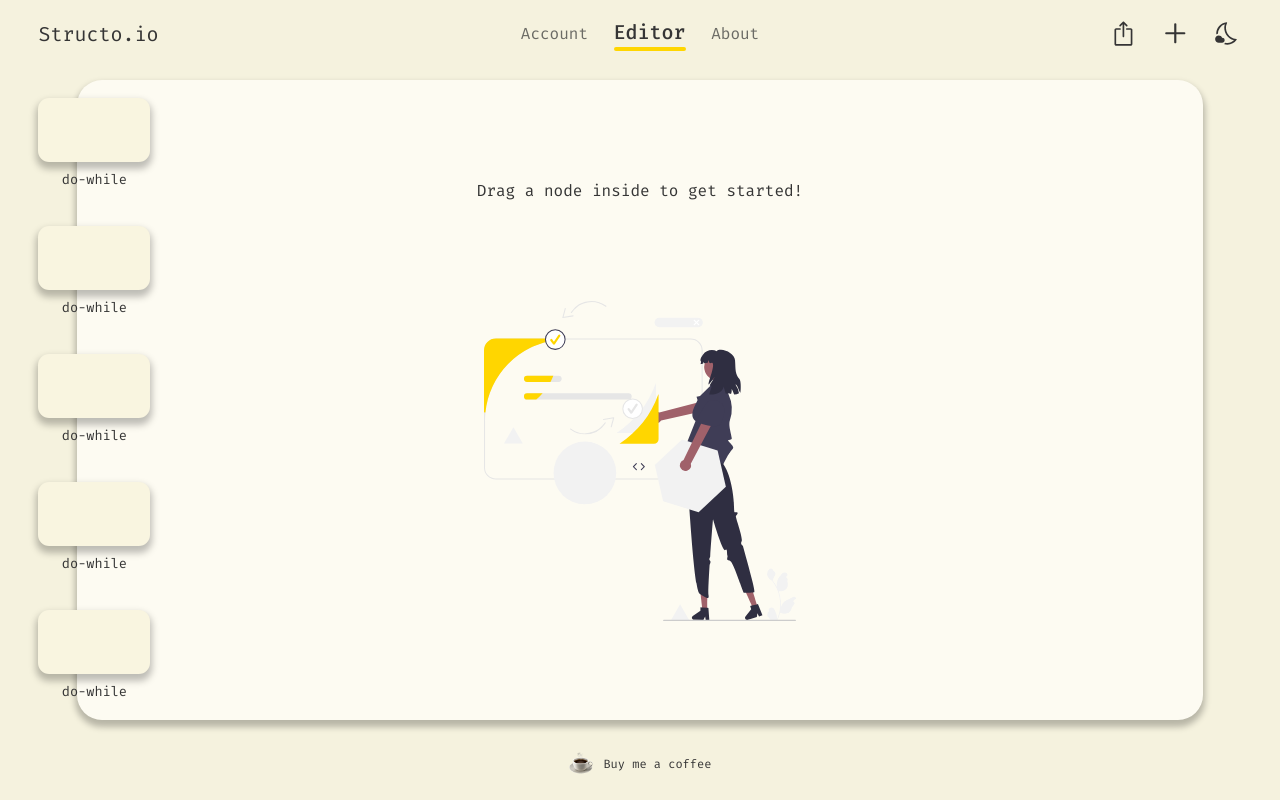
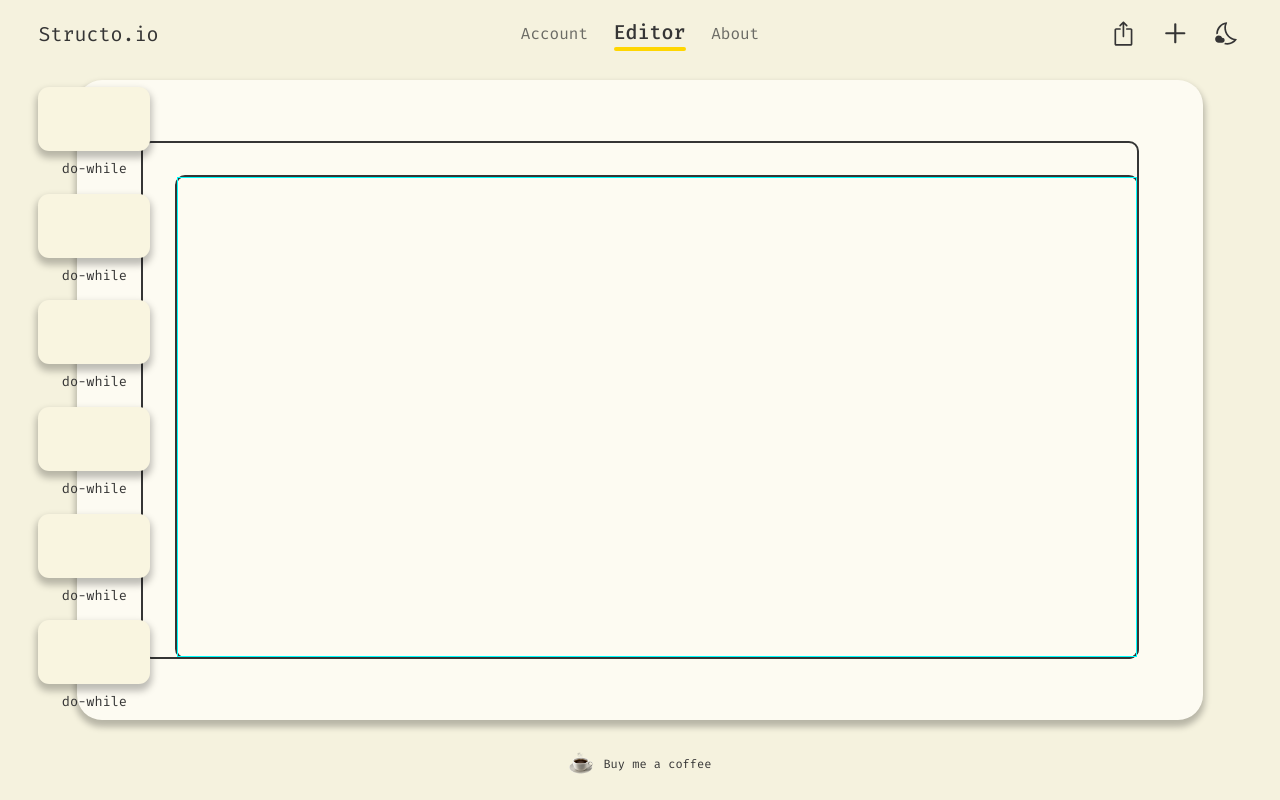
Before and after one commit to JULO01/structo.io, a Vue app in the folder structo-io-app/: page / in a window 1280 px wide. Built offline with nearby package versions, Linux system fonts and the light colour scheme.

Commit message:
feat: styling the sidebar

```diff
--- a/structo-io-app/components.d.ts
+++ b/structo-io-app/components.d.ts
@@ -14,6 +14,12 @@ declare module '@vue/runtime-core' {
     AppHeaderNav: typeof import('./src/components/AppHeaderNav.vue')['default']
     BaseEmptyContent: typeof import('./src/components/BaseEmptyContent.vue')['default']
     BaseIcon: typeof import('./src/components/BaseIcon.vue')['default']
+    CanvasItemDoWhile: typeof import('./src/components/CanvasItemDoWhile.vue')['default']
+    CanvasItemIfElse: typeof import('./src/components/CanvasItemIfElse.vue')['default']
+    CanvasItemMethodBlock: typeof import('./src/components/CanvasItemMethodBlock.vue')['default']
+    CanvasItemStatement: typeof import('./src/components/CanvasItemStatement.vue')['default']
+    CanvasItemSwitchCase: typeof import('./src/components/CanvasItemSwitchCase.vue')['default']
+    CanvasItemWhileDo: typeof import('./src/components/CanvasItemWhileDo.vue')['default']
     CanvasSidebarItem: typeof import('./src/components/CanvasSidebarItem.vue')['default']
     HeaderActions: typeof import('./src/components/HeaderActions.vue')['default']
     HeaderNav: typeof import('./src/components/HeaderNav.vue')['default']
--- a/structo-io-app/src/components/AppCanvas.vue
+++ b/structo-io-app/src/components/AppCanvas.vue
@@ -6,14 +6,17 @@
       <CanvasSidebarItem />
       <CanvasSidebarItem />
       <CanvasSidebarItem />
+      <CanvasSidebarItem />
     </div>
     <div class="canvas">
-      <BaseEmptyContent url="src/assets/svg/drag.svg" display-text="Drag a node inside to get started!" alt="TODO: entfern mich" />
+      <BaseEmptyContent v-if="false" url="src/assets/svg/drag.svg" display-text="Drag a node inside to get started!" alt="TODO: entfern mich" />
+      <CanvasItemWhileDo />
     </div>
   </div>
 </template>
 <script setup lang="ts">
 import BaseEmptyContent from './BaseEmptyContent.vue'
+import CanvasItemWhileDo from './CanvasItemWhileDo.vue'
 import CanvasSidebarItem from './CanvasSidebarItem.vue'
 </script>
 <style scoped>
@@ -32,11 +35,17 @@ html.dark .canvas {
   padding-left: var(--padding-horizontal);
   padding-right: var(--padding-horizontal);
   display: grid;
+  flex-flow: column;
+  height: 100%;
 }
 
 .canvas {
   border-radius: 25px;
   box-shadow: var(--box-shadow-200);
+  display: flex;
+  flex-direction: row;
+  align-items: center;
+  justify-content: space-around;
 }
 
 .canvas-sidebar {
--- a/structo-io-app/src/components/CanvasSidebarItem.vue
+++ b/structo-io-app/src/components/CanvasSidebarItem.vue
@@ -1,35 +1,28 @@
 <template>
-  <div ref="elementContainer" class="item-container">
+  <div class="item-container">
     <div class="item" ref="elementToMove" draggable="true" @touchstart.prevent="handleTouchStart" @touchmove.prevent="handleTouchMove" @touchend.prevent="handleTouchEnd"></div>
-    <div class="item-title">do-while</div>
+    <div ref="itemTitle" class="item-title">do-while</div>
   </div>
 </template>
 
 <script setup lang="ts">
 import { ref } from 'vue'
 const elementToMove = ref<HTMLElement>()
-const elementContainer = ref<HTMLElement>()
-const cloneNode = ref<Node>()
+const itemTitle = ref<HTMLElement>()
 
 let initialX = ''
 let initialY = ''
 
 function handleTouchStart(event: any) {
   if (!elementToMove.value) return
-  if (!elementContainer.value) return
-
-  cloneNode.value = elementContainer.value.cloneNode(true)
-  elementContainer.value.after(cloneNode.value)
-  cloneNode.value.classList.add('transparent')
-  setTimeout(() => {
-    if (!cloneNode.value) return
-    cloneNode.value.classList.add('disappear')
-  }, 10)
 
   initialX = elementToMove.value.style.left
   initialY = elementToMove.value.style.top
 
   elementToMove.value.style.position = 'fixed'
+
+  if (!itemTitle.value) return
+  itemTitle.value.classList.add('hidden')
 }
 
 function handleTouchMove(event: any) {
@@ -48,6 +41,9 @@ function handleTouchEnd(event: any) {
   elementToMove.value.style.position = 'initial'
   elementToMove.value.style.left = initialX
   elementToMove.value.style.top = initialY
+
+  if (!itemTitle.value) return
+  itemTitle.value.classList.remove('hidden')
 }
 </script>
 <style scoped>
@@ -57,7 +53,6 @@ function handleTouchEnd(event: any) {
   flex-direction: column;
   align-items: flex-start;
   gap: 0.5rem;
-  transition: all 1s linear;
 }
 html:not(.dark) .item {
   background-color: var(--editor-tool-background-light);
@@ -89,20 +84,7 @@ html.dark .item {
   align-self: center;
   font-size: var(--fs-editor-tool-item);
 }
-.transparent {
-  background-color: rgba(0, 0, 0, 0);
-  color: rgba(0, 0, 0, 0);
-  box-shadow: none;
-}
-.transparent * {
-  background-color: rgba(0, 0, 0, 0);
-  color: rgba(0, 0, 0, 0);
-  box-shadow: none;
-}
-.disappear * {
-  height: 0px;
-}
-.item-container.disappear {
-  height: 0px;
+.hidden {
+  display: none;
 }
 </style>
```
